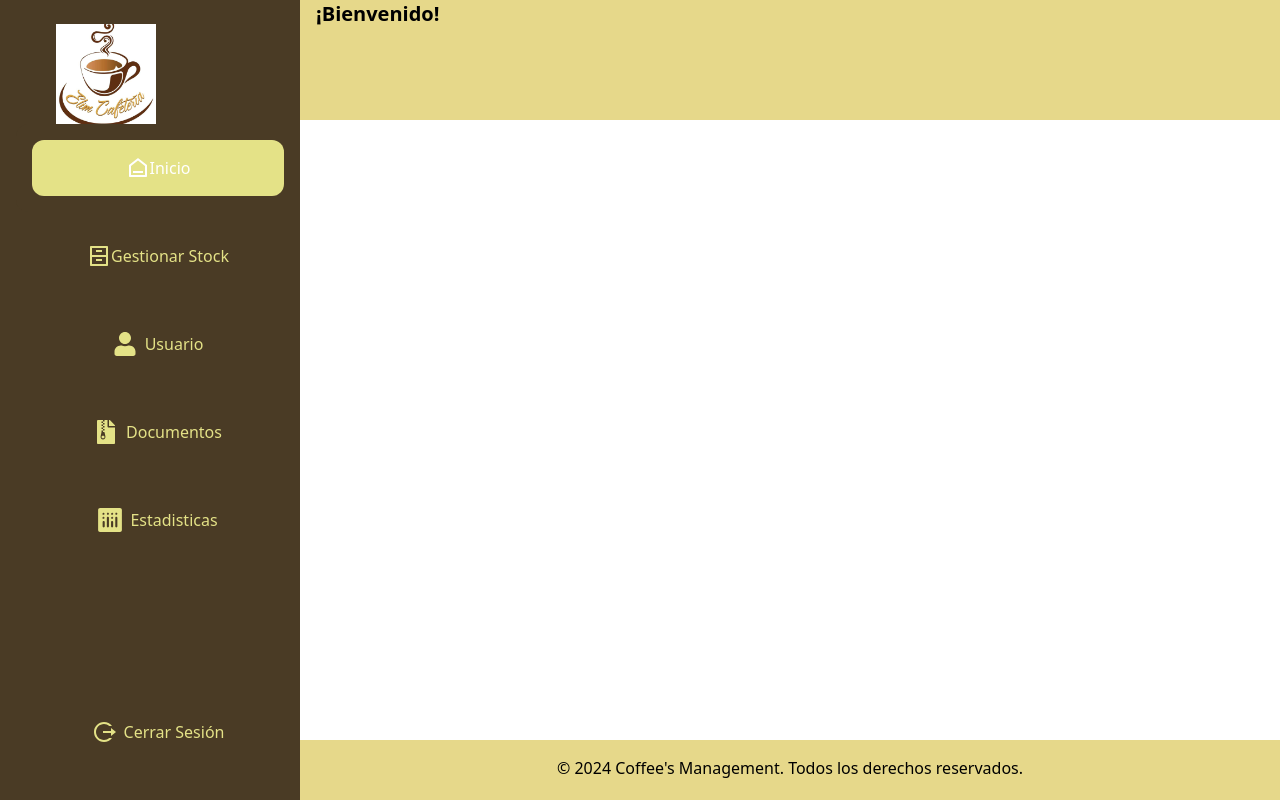
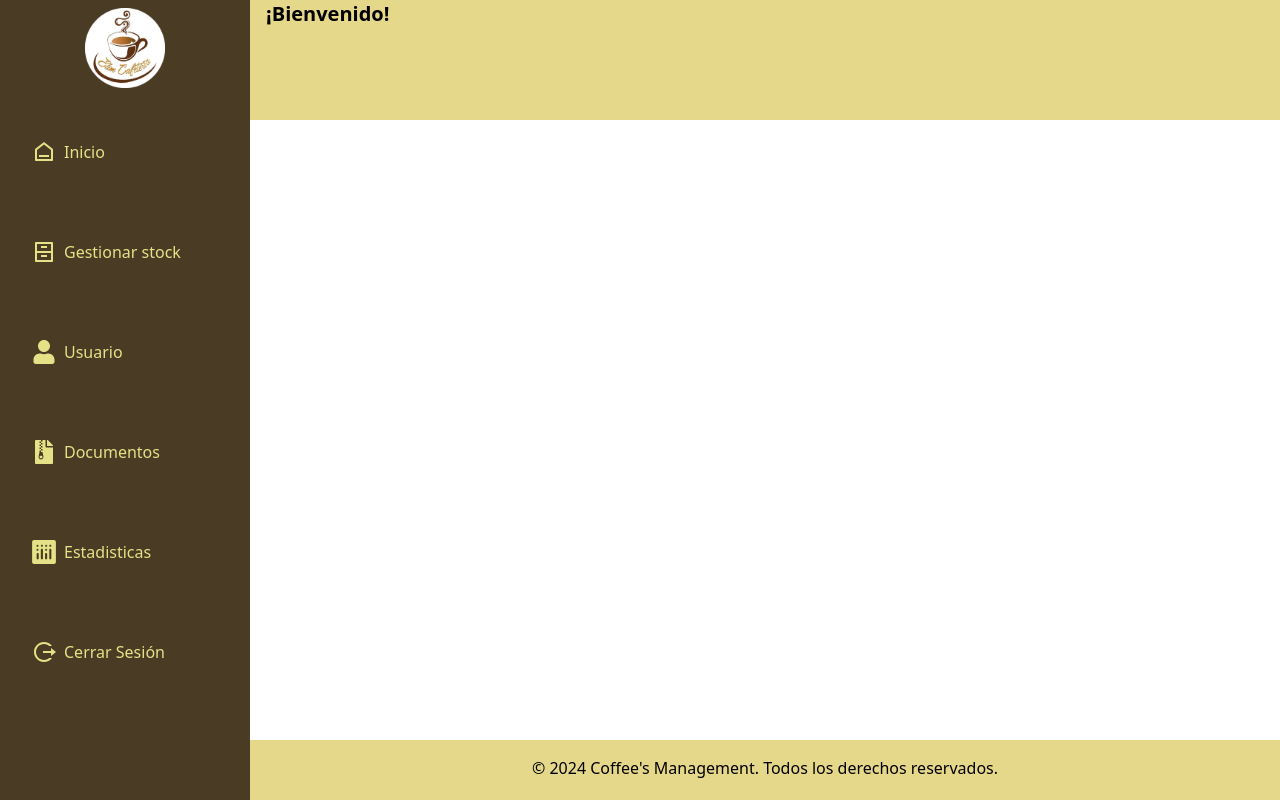
Before and after one commit to EduardoMPB17/coffee-s-management, a React (Vite) app in the folder coffe-s-management/: page /Inicio in a window 1280 px wide. Built offline with nearby package versions, Linux system fonts and the light colour scheme.

Commit message:
Arreglo de barra lateral y Links
Se quitaron y arreglaron las cosas innecesarias de la barra lateral y se organizó. Se pusieron los Links de casa sección.

```diff
--- a/coffe-s-management/src/components/slidebar.jsx
+++ b/coffe-s-management/src/components/slidebar.jsx
@@ -1,87 +1,64 @@
 import React from "react";
-import {
-  RiHome6Line,
-  RiArchiveDrawerLine,
-  RiLogoutCircleRLine,
-} from "react-icons/ri";
+import { RiHome6Line, RiArchiveDrawerLine, RiLogoutCircleRLine } from "react-icons/ri";
+import { FaUser, FaFileArchive } from "react-icons/fa";
 import { SiPlotly } from "react-icons/si";
-import { FaUser,FaFileArchive } from "react-icons/fa";
+
 import { Link } from "react-router-dom";
+
 const Sidebar = (props) => {
   const { showMenu } = props;
 
   return (
-    <div
-      className='bg-[#4A3B25] lg:left-0 top-0 h-full fixed flex flex-col justify-between py-6' style={{ width: "300px" }}>
-      <div>
-        <ul className="pl-4">
-          <li>
-            <h1 className="pl-10 rounded-tl-xl rounded-bl-xl">
-            <img src="/img/logoD.jpg" width={"100px"}></img>
-            </h1>
+    <div className='bg-[#4A3B25] h-full fixed' style={{ width: "250px" }}>
+        <ul className="flex flex-col space-y-3">
 
+          <li className='flex justify-center items-center'>
+            <img src="/img/logoD.png" className="p-2 w-24 h-24 object-contain"/>
           </li>
-          <li className="bg-[#4A3B25] p-4 rounded-tl-xl rounded-bl-xl">
-            <a
-              href="#"
-              className="bg-[#E4E287] p-4 flex justify-center rounded-xl text-white"
-            >
+
+          <li className="hover:bg-[#4A3B25] p-4 rounded-xl group transition-colors">
+            <Link to='/Inicio' className="group-hover:bg-[#E4E287] p-4 flex rounded-xl text-[#E4E287] group-hover:text-white transition-colors">
               <RiHome6Line className="text-2xl" />
-              <Link to={'../pages/Inicio'}>Inicio</Link>
+              <span className="ml-2">Inicio</span>
+            </Link>
+          </li>
 
-            </a>
+          <li className="hover:bg-[#4A3B25] p-4 rounded-xl group transition-colors">
+            <Link to='/Inventario' className="group-hover:bg-[#E4E287] p-4 flex rounded-xl text-[#E4E287] group-hover:text-white transition-colors">
+              <RiArchiveDrawerLine className="text-2xl" />
+              <span className="ml-2">Gestionar stock</span>
+            </Link>
           </li>
-          <li className="hover:bg-[#4A3B25] p-4 rounded-tl-xl rounded-bl-xl group transition-colors">
-            <a
-              href="/Crud"
-              className="group-hover:bg-[#E4E287] p-4 flex justify-center rounded-xl text-[#E4E287] group-hover:text-white transition-colors"
-            >
-              <RiArchiveDrawerLine className="text-2xl" />
-              <Link to={'../Usuario'}>Gestionar Stock</Link>
-            </a>
-          </li>
-          <li className="hover:bg-[#4A3B25] p-4 rounded-tl-xl rounded-bl-xl group transition-colors">
-            <a
-              href="#"
-              className="group-hover:bg-[#E4E287] p-4 flex justify-center rounded-xl text-[#E4E287] group-hover:text-white transition-colors"
-            >
+
+          <li className="hover:bg-[#4A3B25] p-4 rounded-xl group transition-colors">
+            <Link to='/Usuario' className="group-hover:bg-[#E4E287] p-4 flex rounded-xl text-[#E4E287] group-hover:text-white transition-colors">
               <FaUser className="text-2xl" />
               <span className="ml-2">Usuario</span>
-            </a>
+            </Link>
           </li>
-          <li className="hover:bg-[#4A3B25] p-4 rounded-tl-xl rounded-bl-xl group transition-colors">
-            <a
-              href="#"
-              className="group-hover:bg-[#E4E287] p-4 flex justify-center rounded-xl text-[#E4E287] group-hover:text-white transition-colors"
-            >
+
+          <li className="hover:bg-[#4A3B25] p-4 rounded-xl group transition-colors">
+            <Link to='/Documentos' className="group-hover:bg-[#E4E287] p-4 flex rounded-xl text-[#E4E287] group-hover:text-white transition-colors">
               <FaFileArchive className="text-2xl" />
               <span className="ml-2">Documentos</span>
-            </a>
+            </Link>
           </li>
-          <li className="hover:bg-[#4A3B25] p-4 rounded-tl-xl rounded-bl-xl group transition-colors">
-            <a
-              href="#"
-              className="group-hover:bg-[#E4E287] p-4 flex justify-center rounded-xl text-[#E4E287] group-hover:text-white transition-colors"
-            >
+
+          <li className="hover:bg-[#4A3B25] p-4 rounded-xl group transition-colors">
+            <Link to='/Estadistics' className="group-hover:bg-[#E4E287] p-4 flex rounded-xl text-[#E4E287] group-hover:text-white transition-colors">
               <SiPlotly className="text-2xl" />
               <span className="ml-2">Estadisticas</span>
-            </a>
+            </Link>
           </li>
-        </ul>
-      </div>
-      <div>
-        <ul className="pl-4">
-          <li className="hover:bg-[#4A3B25] p-4 rounded-tl-xl rounded-bl-xl group transition-colors">
-            <a
-              href="#"
-              className="group-hover:bg-[#E4E287] p-4 flex justify-center rounded-xl text-[#E4E287] group-hover:text-white transition-colors"
-            >
+
+          <li className="hover:bg-[#4A3B25] p-4 rounded-xl group transition-colors">
+            <Link className="group-hover:bg-[#E4E287] p-4 flex rounded-xl text-[#E4E287] group-hover:text-white transition-colors" >
               <RiLogoutCircleRLine className="text-2xl" />
               <span className="ml-2">Cerrar Sesión</span>
-            </a>
+            </Link>
           </li>
+
         </ul>
-      </div>
     </div>
   );
 };
--- a/coffe-s-management/src/pages/Crud.jsx
+++ b/coffe-s-management/src/pages/Crud.jsx
@@ -24,7 +24,7 @@ function Crud() {
     ];
 
     return (
-        <div className='grid grid-cols-2 h-[100vh]' style={{ gridTemplateRows: '120px auto 60px', gridTemplateColumns: '300px'}}>
+        <div className='grid grid-cols-2 h-[100vh]' style={{ gridTemplateRows: '120px auto 60px', gridTemplateColumns: '250px'}}>
 
             <header className='col-start-2 bg-[#E6D88A] flex items-center justify-between px-4'>
                 <div className="flex items-center flex-grow p-4 gap-2 bg-[#4A3B25] rounded-md focus:outline-none">
--- a/coffe-s-management/src/pages/Documentos.jsx
+++ b/coffe-s-management/src/pages/Documentos.jsx
@@ -4,7 +4,7 @@ import Footer from '../components/Footer';
 
 function Documents() {
     return (
-        <div className='grid grid-cols-2 h-[100vh]' style={{ gridTemplateRows: '120px auto 60px', gridTemplateColumns: '300px'}}>
+        <div className='grid grid-cols-2 h-[100vh]' style={{ gridTemplateRows: '120px auto 60px', gridTemplateColumns: '250px'}}>
             <header className='col-start-2 bg-[#E6D88A] px-4'>
                 <h1 className='text-xl font-bold'>¡Documentos!</h1>
             </header>
--- a/coffe-s-management/src/pages/Estadisticas.jsx
+++ b/coffe-s-management/src/pages/Estadisticas.jsx
@@ -4,7 +4,7 @@ import Footer from '../components/Footer';
 
 function Estadistics() {
     return (
-        <div className='grid grid-cols-2 h-[100vh]' style={{ gridTemplateRows: '120px auto 60px', gridTemplateColumns: '300px'}}>
+        <div className='grid grid-cols-2 h-[100vh]' style={{ gridTemplateRows: '120px auto 60px', gridTemplateColumns: '250px'}}>
             <header className='col-start-2 bg-[#E6D88A] px-4'>
                 <h1 className='text-xl font-bold'>¡Estadísticas!</h1>
             </header>
--- a/coffe-s-management/src/pages/Inicio.jsx
+++ b/coffe-s-management/src/pages/Inicio.jsx
@@ -4,7 +4,7 @@ import Footer from '../components/Footer';
 
 function Inicio() {
     return (
-        <div className='grid grid-cols-2 h-[100vh]' style={{ gridTemplateRows: '120px auto 60px', gridTemplateColumns: '300px'}}>
+        <div className='grid grid-cols-2 h-[100vh]' style={{ gridTemplateRows: '120px auto 60px', gridTemplateColumns: '250px'}}>
             <header className='col-start-2 bg-[#E6D88A] px-4'>
                 <h1 className='text-xl font-bold'>¡Bienvenido!</h1>
             </header>
--- a/coffe-s-management/src/pages/Usuario.jsx
+++ b/coffe-s-management/src/pages/Usuario.jsx
@@ -4,7 +4,7 @@ import Footer from '../components/Footer';
 
 function Usuario() {
     return (
-        <div className='grid grid-cols-2 h-[100vh]' style={{ gridTemplateRows: '120px auto 60px', gridTemplateColumns: '300px'}}>
+        <div className='grid grid-cols-2 h-[100vh]' style={{ gridTemplateRows: '120px auto 60px', gridTemplateColumns: '250px'}}>
 
             <header className='col-start-2 bg-[#E6D88A] px-4'>
                 <h1 className='text-xl font-bold'>¡Bienvenido Usuario!</h1>
```
Also changed, not shown: coffe-s-management/public/img/logoD.jpg (deleted), coffe-s-management/public/img/logoD.png (added).
